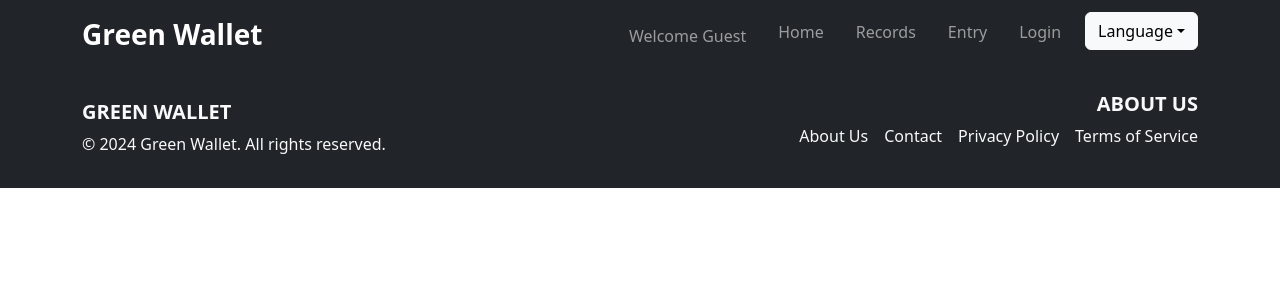
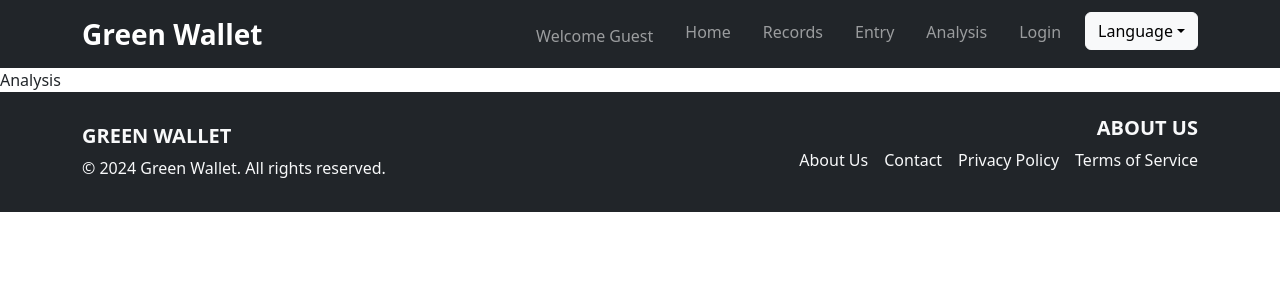
Before and after one commit to RashwinthV/Greenwallet, a React (Vite) app in the folder Frontend/: page /Analysis in a window 1280 px wide. Shown: the top 300 px of the page. Built offline with nearby package versions, Linux system fonts and the light colour scheme.

Commit message:
new commit

```diff
--- a/Frontend/src/App.jsx
+++ b/Frontend/src/App.jsx
@@ -9,6 +9,7 @@ import Records from "./pages/Records";
 import Entry from "./pages/Entry";
 import Login from "./pages/login";
 import Register from "./pages/register";
+import Analysis from "./pages/Analysis";
 
 function App() {
   const [language, setLanguage] = useState("en");
@@ -54,6 +55,7 @@ function App() {
         />
         <Route path="/login" element={<Login language={language} />} />
         <Route path="/register" element={<Register language={language} />} />
+        <Route path="/Analysis" element={<Analysis language={language}/>}/>
 
         {/* ✅ No Need for an Admin Route (Handled in useEffect) */}
       </Routes>
--- a/Frontend/src/components/Header.jsx
+++ b/Frontend/src/components/Header.jsx
@@ -108,6 +108,12 @@ const Header = ({ language, setLanguage }) => {
                   {texts[language].entry}
                 </Link>
               </li>
+              <li className="nav-item">
+                <Link className="nav-link" to="/analysis" onClick={closeNavbar}>
+                  {texts[language].analysis || "Analysis"}
+                </Link>
+              </li>
+
               {isLoggedIn ? (
                 <li className="nav-item">
                   <button
@@ -164,9 +170,10 @@ const Header = ({ language, setLanguage }) => {
       {/* Mobile Top Bar (only welcome and language) */}
       <div className="d-flex d-md-none justify-content-between align-items-center bg-dark text-white px-3 py-2">
         <span className="fw-semibold">
-        <Link className="navbar-brand fw-bold fs-3" to="/">
+          <Link className="navbar-brand fw-bold fs-3" to="/">
             Green Wallet
-          </Link>        </span>
+          </Link>{" "}
+        </span>
         <div className="d-flex align-items-center gap-2">
           {/* Language Dropdown */}
           <div className="dropdown">
@@ -257,6 +264,9 @@ const Header = ({ language, setLanguage }) => {
         <Link to="/entry" className="text-white text-center">
           <i className="bi bi-pencil-square fs-4"></i>
         </Link>
+        <Link to="/analysis" className="text-white text-center">
+          <i className="bi bi-graph-up fs-4"></i>
+        </Link>
       </nav>
     </>
   );
--- /dev/null
+++ b/Frontend/src/pages/Analysis.jsx
@@ -0,0 +1,9 @@
+import React from 'react'
+
+function Analysis() {
+  return (
+    <div>Analysis</div>
+  )
+}
+
+export default Analysis
--- a/Frontend/src/translation.js
+++ b/Frontend/src/translation.js
@@ -39,6 +39,8 @@ const translations = {
     expense: "Expense",
     description: "Description",
     date: "Date",
+    analysis: "Analysis",
+
 
     // **Months**
     allMonths: "All Months",
@@ -96,6 +98,9 @@ const translations = {
     loginSuccess: "உள்நுழைவு வெற்றிகரமாக முடிந்தது!",
     loginFailed: "உள்நுழைவு தோல்வியடைந்தது. தயவுசெய்து விவரங்களை சரிபார்க்கவும்.",
     passwordlab:"கடவுச்சொல் 6 இலக்கங்கள் கொண்டதாக இருக்க வேண்டும்",
+    analysis: "ஆய்வு",
+
+
 
     profit: "லாபம்",
     loss: "நஷ்டம்",
```
